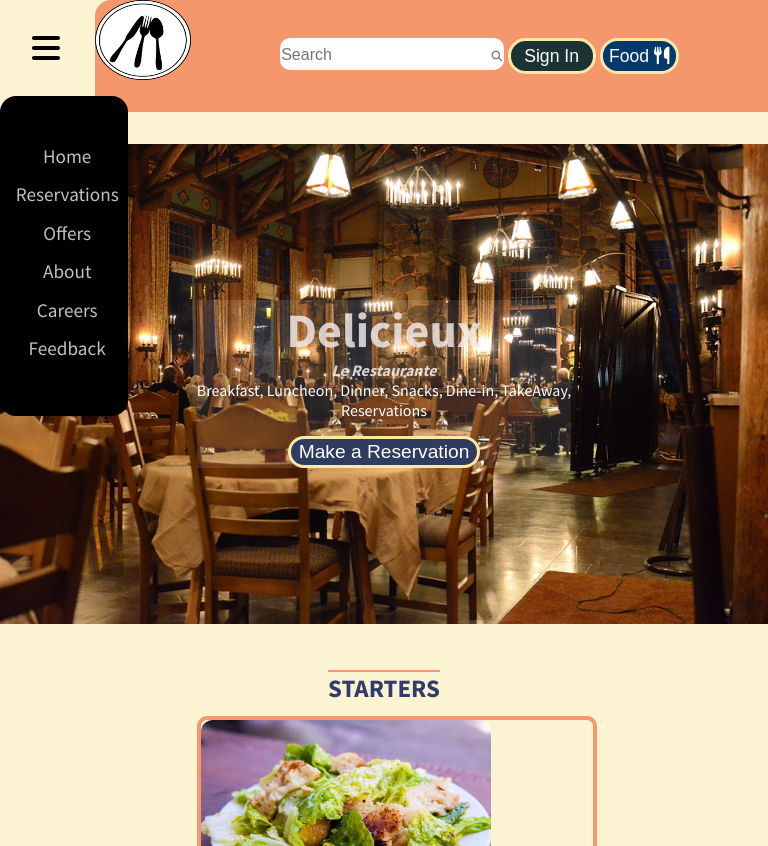
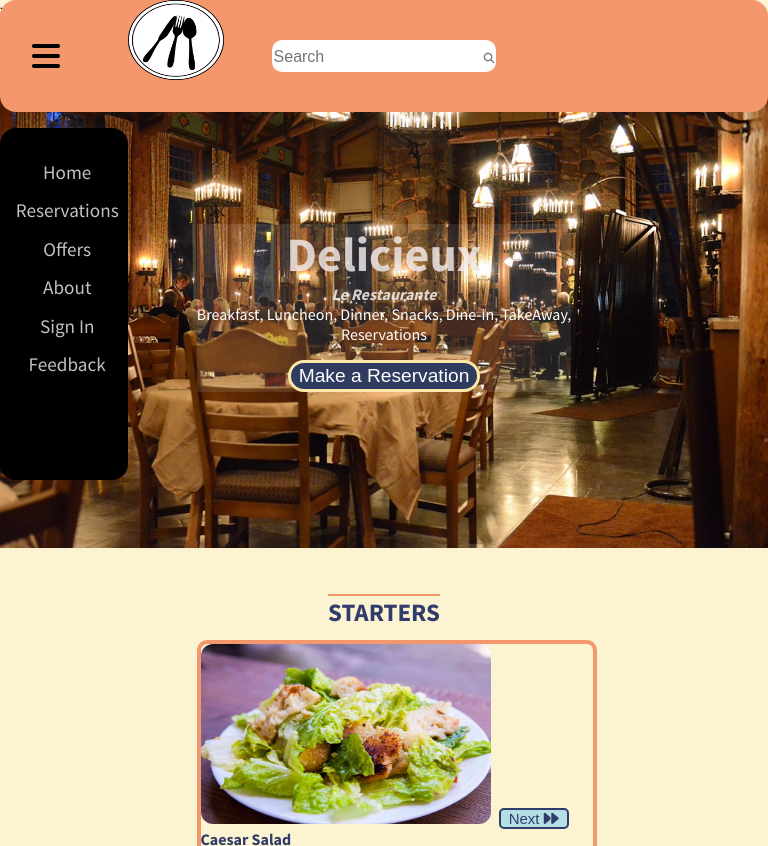
Before and after one commit to BrianKayy/DELICIEUX, a plain HTML site: page index.html in a window 768 px wide. Shown: the top 846 px of the page. Drawn offline with nearby package versions, Linux system fonts and the light colour scheme.

Commit message:
did it again

```diff
--- a/index.html
+++ b/index.html
@@ -25,24 +25,28 @@
 <body>
     <!---------- side nav bar---------->
 
-        <i class="fa-solid fa-bars" id="bar"></i>
+
 
     <div class="side-bar">
+
         <div class="bar">
             <a href="">Home</a>
             <a href="">Reservations</a>
             <a href="">Offers</a>
             <a href="">About</a>
-            <a href="">Careers</a>
+            <a href="">Sign In</a>
             <a href="">Feedback</a>
         </div>
     </div>
      <!--------- Horizontal navBar--------->
 
      <div class="nav-bar">
-        <div class="img">
-            <img src="images/logo.png">
-          </div>
+        <div class="myBarz">
+            <i class="fa-solid fa-bars" id="bar"></i>
+        </div>
+         <div class="img">
+            <img src="images/Logo.png">
+         </div>
             <div class="right-bar">
                 <div class="search">
                     <form action="">
@@ -50,14 +54,7 @@
                        <button type="submit"><i class="fa-solid fa-magnifying-glass"></i></button>
                     </form>
                 </div>
-                <div id="button">
-                    <button  class="button">Sign In</button>
-                <button class="button-2">Food
-                    <i class="fa-solid fa-utensils"></i>
-                </button>
-                </div>
             </div>
-
      </div>
 
    <!------------ blog post--------------->>
--- a/styles.css
+++ b/styles.css
@@ -13,14 +13,11 @@ body{
 
 /*---------logo-------*/
 
- .fa-bars{
-    font-size: 2em;
-    margin: 1em;
-    cursor: pointer;
-}
+
 
 .side-bar{
-    height: 20em;
+    margin-top: 8em;
+    height: 22em;
     width: 8em;
     z-index: 1;
     position: fixed;
@@ -31,7 +28,7 @@ body{
 }
 
 .side-bar .bar{
-    margin-top: 3em;
+    margin-top: 2em;
     display: grid;
 
 }
@@ -52,13 +49,6 @@ body{
 
 /*--------- media query for sidebar-----------*/
 @media only screen and (max-width: 600px) {
-
- .fa-bars{
-    font-size: 1em;
-    margin: 1em;
-    cursor: pointer;
-}
-
 
 .side-bar{
     height: 16em;
@@ -92,7 +82,6 @@ body{
     height: 7em;
     position: fixed;
     background:  #f4976c;
-    flex-wrap: wrap;
     display: inline-flex;
     justify-content: center;
     align-items: center;
@@ -100,9 +89,23 @@ body{
     border-radius: 1em;
 }
 
+
+.nav-bar .myBarz{
+    left: 2em;
+    display: flex;
+    position: fixed;
+
+}
+
+.nav-bar .myBarz .fa-bars{
+    font-size: 2em;
+    cursor: pointer;
+    color: #000;
+}
+
 .nav-bar .img img{
     position: absolute;
-    left: 0;
+    left: 8em;
     top: 0;
     width: 8em;
     height: 7em;
@@ -111,7 +114,6 @@ body{
 .right-bar{
     display: inline;
     position: relative;
-
 }
 
 .right-bar .search{
@@ -143,44 +145,8 @@ body{
     font-size: 1.3em;
 }
 
-.right-bar #button{
-    position: relative;
-    display: inline-flex;
-    margin-left: 20em;
-}
-
-.right-bar #button .button{
-    width: 6em;
-    height: 2.5em;
-    border: 3px solid #fbe8a6;
-    border-radius: 1.3em;
-    font-size: 1.3em;
-    background:  #1c3334;
-    cursor: pointer;
-    color: #fff;
-}
-.right-bar #button .button:hover{
-    border: solid #fff;
-}
 
 
-
-.right-bar #button .button-2{
-    width: 6em;
-    height: 2.5em;
-    border: 3px solid  #fbe8a6;
-    border-radius: 1.3em;
-    font-size: 1.3em;
-    background:  #05386b;
-    cursor: pointer;
-    color: #fff;
-    margin-left: 2em;
-}
-
-
-.right-bar #button .button-2:hover{
-    border: solid #fff;
-}
    /*--------media query for the horizontal navBar-----------*/
 
 
@@ -201,6 +167,25 @@ body{
           align-content: center;
           border-radius: 1em;
       }
+
+
+
+.nav-bar .myBarz{
+    left: 2em;
+    display: flex;
+    position: fixed;
+
+}
+
+.nav-bar .myBarz .fa-bars{
+    font-size: 2em;
+    cursor: pointer;
+    color: #000;
+}
+
+
+
+
 
       .nav-bar .img img{
           width: 6em;
@@ -245,45 +230,7 @@ body{
 
 
 
-  .right-bar #button{
-      position: relative;
-      display: inline-flex;
-      margin-left: 0em;
-  }
 
-  .right-bar #button .button{
-      width: 5em;
-      height: 2em;
-      border: 3px solid #fbe8a6;
-      border-radius: 1em;
-      font-size: 1.1em;
-      background: #1c3334;
-      cursor: pointer;
-      color: #fff;
-      margin-left: 4px;
-  }
-  .right-bar #button .button:hover{
-      border: solid #fff;
-  }
-
-
-
-  .right-bar #button .button-2{
-      width: 4.5em;
-      height: 2em;
-      border: 3px solid #fbe8a6;
-      border-radius: 1em;
-      font-size: 1.1em;
-      background:  #05386b;
-      cursor: pointer;
-      color: #fff;
-      margin-left: 4px;
-  }
-
-
-  .right-bar #button .button-2:hover{
-      border: solid #fff;
-  }
 
 
   }
@@ -305,6 +252,22 @@ body{
     align-items: center;
     align-content: center;
     border-radius: 1em;
+}
+
+
+
+
+.nav-bar .myBarz{
+    left: 0.3em;
+    display: flex;
+    position: fixed;
+
+}
+
+.nav-bar .myBarz .fa-bars{
+    font-size: 1.0em;
+    cursor: pointer;
+    color: #000;
 }
 
 .nav-bar .img img{
@@ -347,11 +310,6 @@ body{
 .right-bar .search .fa-magnifying-glass{
     color: #777;
     font-size: 0.8em;
-}
-
-
-.right-bar #button{
-    display: none;
 }
 
 
```
